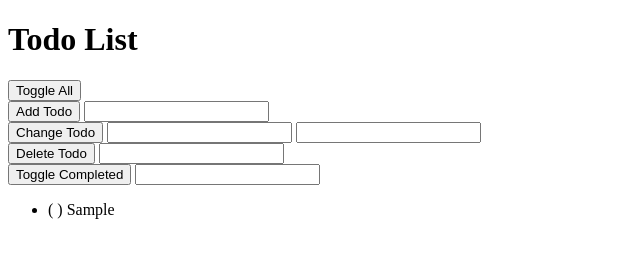
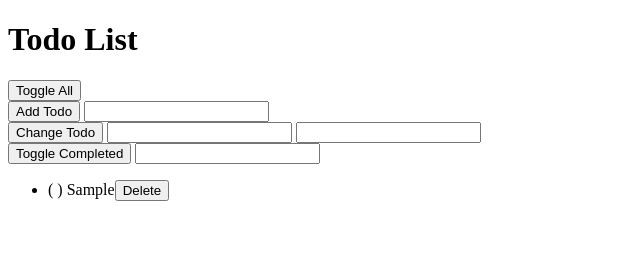
Before and after one commit to DaraHoy/CareerDevsWnC, a plain HTML site: page index.html in a window 1280 px wide. Both pictures are taken after typing "Sample" into the empty fields and a click on the button "Add Todo". Shown: the whole page, without its empty margins (0-640 px from the left). Drawn offline with Linux system fonts and the light colour scheme.

Commit message:
Complete ver 10 requirements

```diff
--- a/index.html
+++ b/index.html
@@ -24,10 +24,6 @@
         <input id="changeTodoTextInput" type="text"/>
     </div>
     <div>
-        <button onclick="handlers.deleteTodo()">Delete Todo</button>
-        <input id="deleteTodoPositionInput" type="number"/>
-    </div>
-    <div>
         <button onclick="handlers.toggleCompleted()">Toggle Completed</button>
         <input id="toggleCompletedPositionInput" type="number"/>
     </div>
--- a/script.js
+++ b/script.js
@@ -52,10 +52,8 @@ var handlers = {
         changeTodoTextInput.value = "";
         view.displayTodos();
     },
-    deleteTodo: function() {
-        var deleteTodoPositionInput = document.getElementById('deleteTodoPositionInput');
-        todoList.deleteTodo(deleteTodoPositionInput.valueAsNumber);
-        deleteTodoPositionInput.value = "";
+    deleteTodo: function(position) {
+        todoList.deleteTodo(position);
         view.displayTodos();
     },
     toggleCompleted: function() {
@@ -86,8 +84,32 @@ var view = {
                 todoTextWithCompletion = '( ) ' + todo.todoText;
             }
 
+            todoLi.id = i;
             todoLi.textContent = todoTextWithCompletion;
+            todoLi.appendChild(this.createDeleteButton());
             todoUl.appendChild(todoLi);
         }
+    },
+    createDeleteButton: function() {
+        var deleteButton = document.createElement('button');
+        deleteButton.textContent = 'Delete';
+        deleteButton.className = 'deleteButton';
+        return deleteButton;
+    },
+    setUpEventListeners: function() {
+        var todoUl = document.querySelector('ul');
+
+        todoUl.addEventListener('click', function(event) {
+            //Get element that was clicked.
+            var elementClicked = event.target;
+
+            //Check to see if element is a delete button
+            if (elementClicked.className === 'deleteButton') {
+                handlers.deleteTodo(parseInt(elementClicked.parentNode.id))
+            }
+        })
     }
-}
+
+};
+
+view.setUpEventListeners();
```
